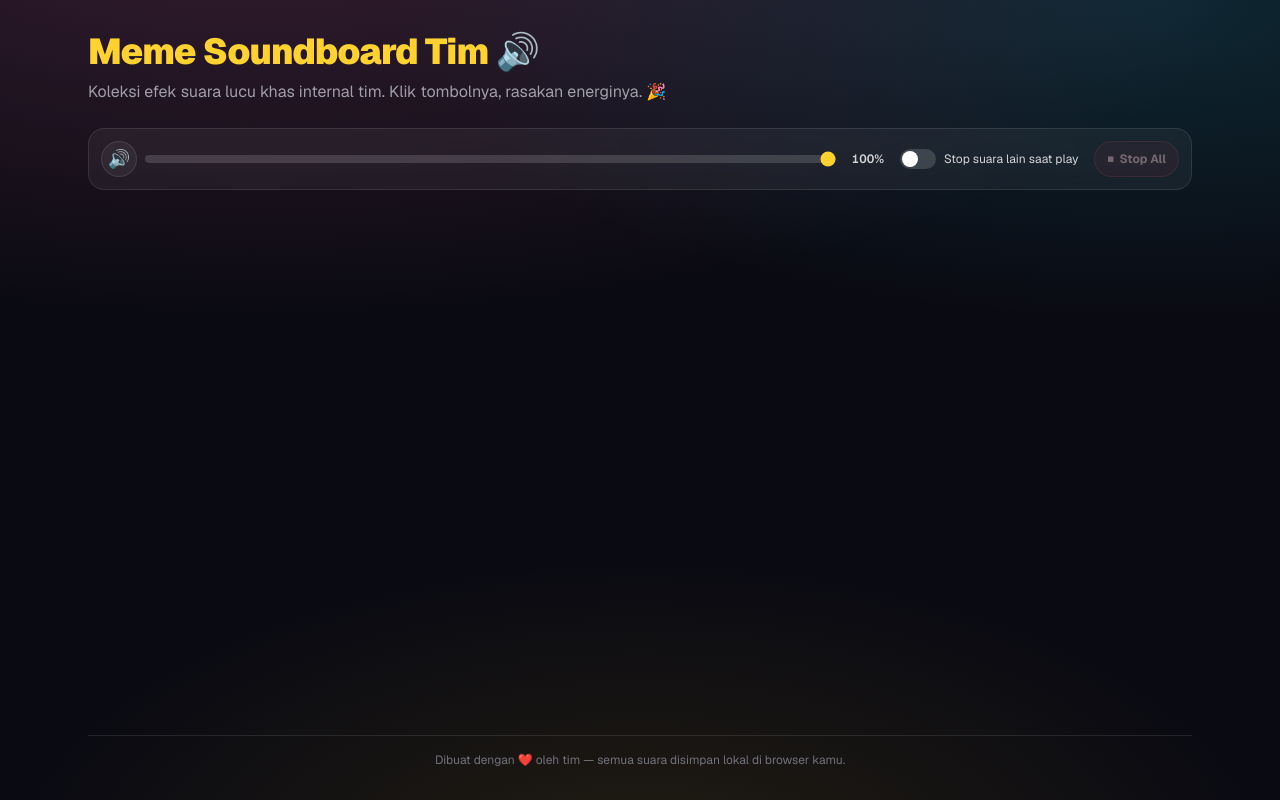
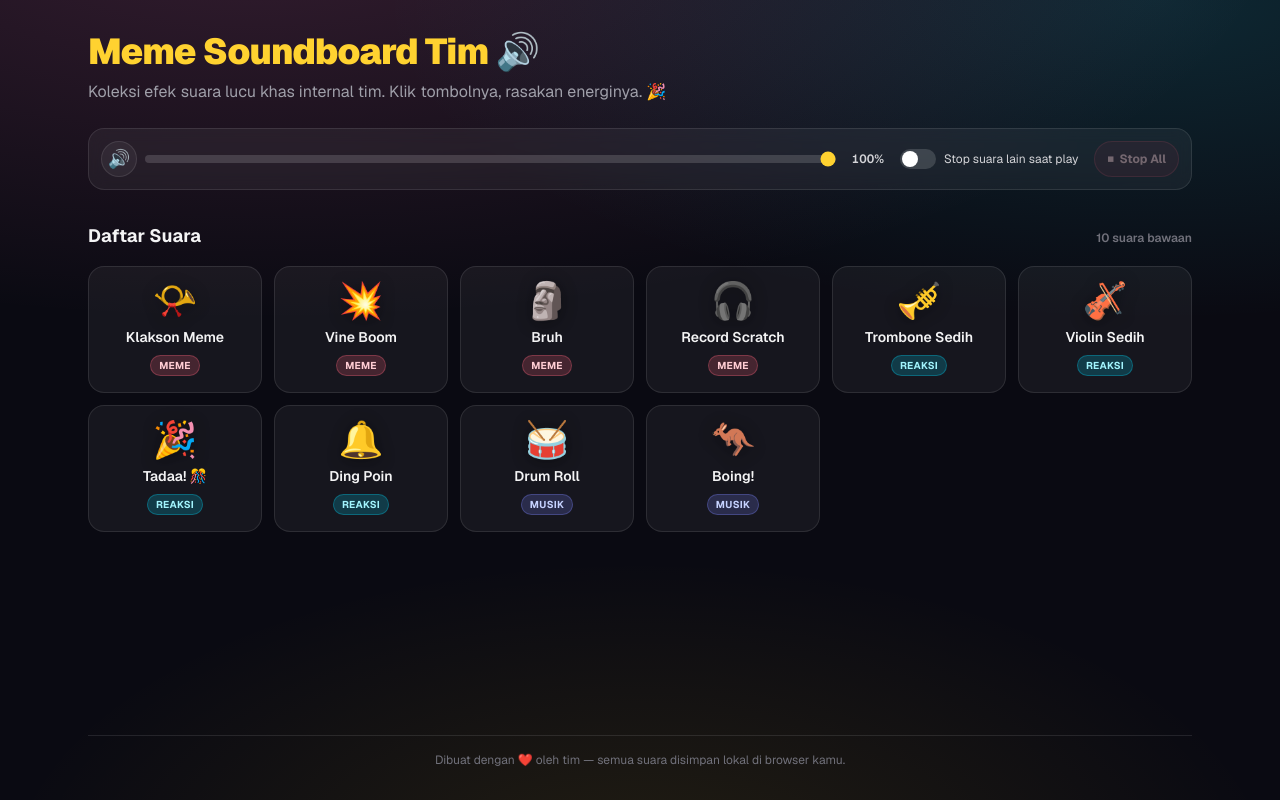
Before and after one commit to abdaamari/Soundboard, a Next.js app: page / in a window 1280 px wide. Built offline with nearby package versions, Linux system fonts and the light colour scheme.

Commit message:
feat: tampilkan SoundGrid responsif dengan indikator sedang diputar

```diff
--- a/src/app/page.tsx
+++ b/src/app/page.tsx
@@ -1,4 +1,6 @@
 import { PlayerToolbar } from "@/components/PlayerToolbar";
+import { SoundGrid } from "@/components/SoundGrid";
+import { BUILT_IN_SOUNDS } from "@/data/sounds";
 import { AudioPlayerProvider } from "@/hooks/useAudioPlayer";
 
 export default function Home() {
@@ -20,7 +22,16 @@ export default function Home() {
         </div>
 
         <main className="mt-8 flex flex-1 flex-col">
-          {/* Konten soundboard akan diisi oleh tiap fitur */}
+          <div className="mb-4 flex items-baseline justify-between gap-3">
+            <h2 className="text-lg font-bold text-zinc-100">
+              Daftar Suara
+            </h2>
+            <span className="text-xs font-semibold text-zinc-500">
+              {BUILT_IN_SOUNDS.length} suara bawaan
+            </span>
+          </div>
+
+          <SoundGrid sounds={BUILT_IN_SOUNDS} />
         </main>
 
         <footer className="mt-12 border-t border-white/10 pt-4 text-center text-xs text-zinc-500">
--- /dev/null
+++ b/src/components/SoundButton.tsx
@@ -0,0 +1,93 @@
+"use client";
+
+import { useAudioPlayer } from "@/hooks/useAudioPlayer";
+import type { Sound } from "@/types/sound";
+
+/** Warna badge per kategori (dipilih dari hash nama kategori supaya stabil). */
+const CATEGORY_STYLES = [
+  "bg-fuchsia-400/20 text-fuchsia-200 border-fuchsia-400/30",
+  "bg-cyan-400/20 text-cyan-200 border-cyan-400/30",
+  "bg-lime-400/20 text-lime-200 border-lime-400/30",
+  "bg-amber-400/20 text-amber-200 border-amber-400/30",
+  "bg-rose-400/20 text-rose-200 border-rose-400/30",
+  "bg-indigo-400/20 text-indigo-200 border-indigo-400/30",
+];
+
+function categoryStyle(category: string): string {
+  let hash = 0;
+  for (let i = 0; i < category.length; i++) {
+    hash = (hash * 31 + category.charCodeAt(i)) >>> 0;
+  }
+  return CATEGORY_STYLES[hash % CATEGORY_STYLES.length];
+}
+
+interface SoundButtonProps {
+  sound: Sound;
+  /** Munculkan tombol hapus (khusus suara buatan user). */
+  onDelete?: () => void;
+}
+
+/**
+ * Tombol satu suara: emoji, nama, kategori, dan indikator saat diputar.
+ */
+export function SoundButton({ sound, onDelete }: SoundButtonProps) {
+  const { play, isPlaying } = useAudioPlayer();
+  const playing = isPlaying(sound.id);
+
+  return (
+    <div className="group relative">
+      <button
+        type="button"
+        onClick={() => play({ id: sound.id, src: sound.src })}
+        aria-pressed={playing}
+        aria-label={`${playing ? "Ulangi" : "Putar"} suara ${sound.name}`}
+        className={[
+          "flex w-full flex-col items-center gap-2 rounded-2xl border p-4 text-center transition",
+          "active:scale-95",
+          playing
+            ? "animate-sound-pulse border-amber-300/70 bg-amber-300/15"
+            : "border-white/10 bg-white/5 hover:-translate-y-0.5 hover:border-white/25 hover:bg-white/10",
+        ].join(" ")}
+      >
+        <span
+          aria-hidden="true"
+          className="text-4xl leading-none drop-shadow-[0_2px_8px_rgba(0,0,0,0.4)]"
+        >
+          {sound.emoji}
+        </span>
+
+        <span className="line-clamp-2 text-sm font-semibold text-zinc-100">
+          {sound.name}
+        </span>
+
+        <span
+          className={`rounded-full border px-2 py-0.5 text-[10px] font-bold uppercase tracking-wide ${categoryStyle(sound.category)}`}
+        >
+          {sound.category}
+        </span>
+
+        {playing && (
+          <span
+            aria-hidden="true"
+            className="absolute right-2 top-2 flex items-center gap-1 rounded-full bg-amber-300 px-1.5 py-0.5 text-[9px] font-black uppercase text-amber-950"
+          >
+            <span className="h-1.5 w-1.5 animate-ping rounded-full bg-amber-950" />
+            main
+          </span>
+        )}
+      </button>
+
+      {onDelete && (
+        <button
+          type="button"
+          onClick={onDelete}
+          aria-label={`Hapus suara ${sound.name}`}
+          title="Hapus suara ini"
+          className="absolute -right-1.5 -top-1.5 flex h-6 w-6 items-center justify-center rounded-full border border-rose-400/40 bg-rose-500/90 text-xs font-black text-white opacity-0 transition hover:bg-rose-500 focus-visible:opacity-100 group-hover:opacity-100"
+        >
+          ✕
+        </button>
+      )}
+    </div>
+  );
+}
--- /dev/null
+++ b/src/components/SoundGrid.tsx
@@ -0,0 +1,51 @@
+"use client";
+
+import type { Sound } from "@/types/sound";
+import { SoundButton } from "./SoundButton";
+
+interface SoundGridProps {
+  sounds: Sound[];
+  /** Dipakai suara buatan user untuk menghapus. */
+  onDeleteSound?: (sound: Sound) => void;
+  /** Pesan empty state (default: suara belum ada sama sekali). */
+  emptyTitle?: string;
+  emptyDescription?: string;
+}
+
+/**
+ * Grid responsif tombol suara: 2 kolom di mobile, sampai 6 kolom di desktop.
+ */
+export function SoundGrid({
+  sounds,
+  onDeleteSound,
+  emptyTitle = "Belum ada suara nih 😭",
+  emptyDescription = "Tambahkan suara pertama kamu lewat tombol “+ Tambah Suara” di atas!",
+}: SoundGridProps) {
+  if (sounds.length === 0) {
+    return (
+      <div className="flex flex-col items-center justify-center gap-3 rounded-3xl border border-dashed border-white/20 bg-white/5 px-6 py-16 text-center">
+        <span aria-hidden="true" className="text-6xl">
+          🦗
+        </span>
+        <p className="text-lg font-bold text-zinc-200">{emptyTitle}</p>
+        <p className="max-w-sm text-sm text-zinc-400">{emptyDescription}</p>
+      </div>
+    );
+  }
+
+  return (
+    <div className="grid grid-cols-2 gap-3 sm:grid-cols-3 md:grid-cols-4 lg:grid-cols-5 xl:grid-cols-6">
+      {sounds.map((sound) => (
+        <SoundButton
+          key={sound.id}
+          sound={sound}
+          onDelete={
+            onDeleteSound && sound.isCustom
+              ? () => onDeleteSound(sound)
+              : undefined
+          }
+        />
+      ))}
+    </div>
+  );
+}
```
